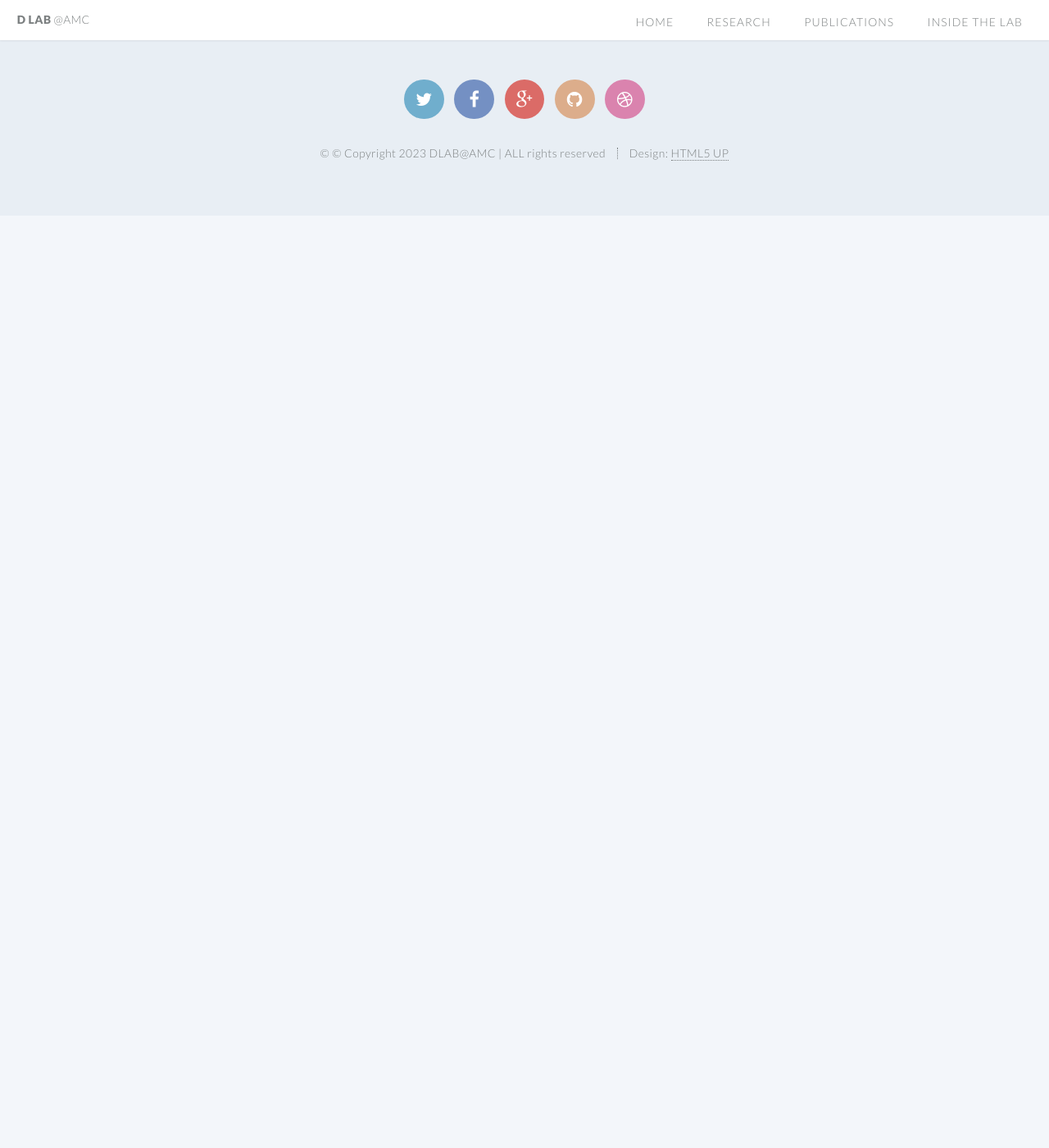
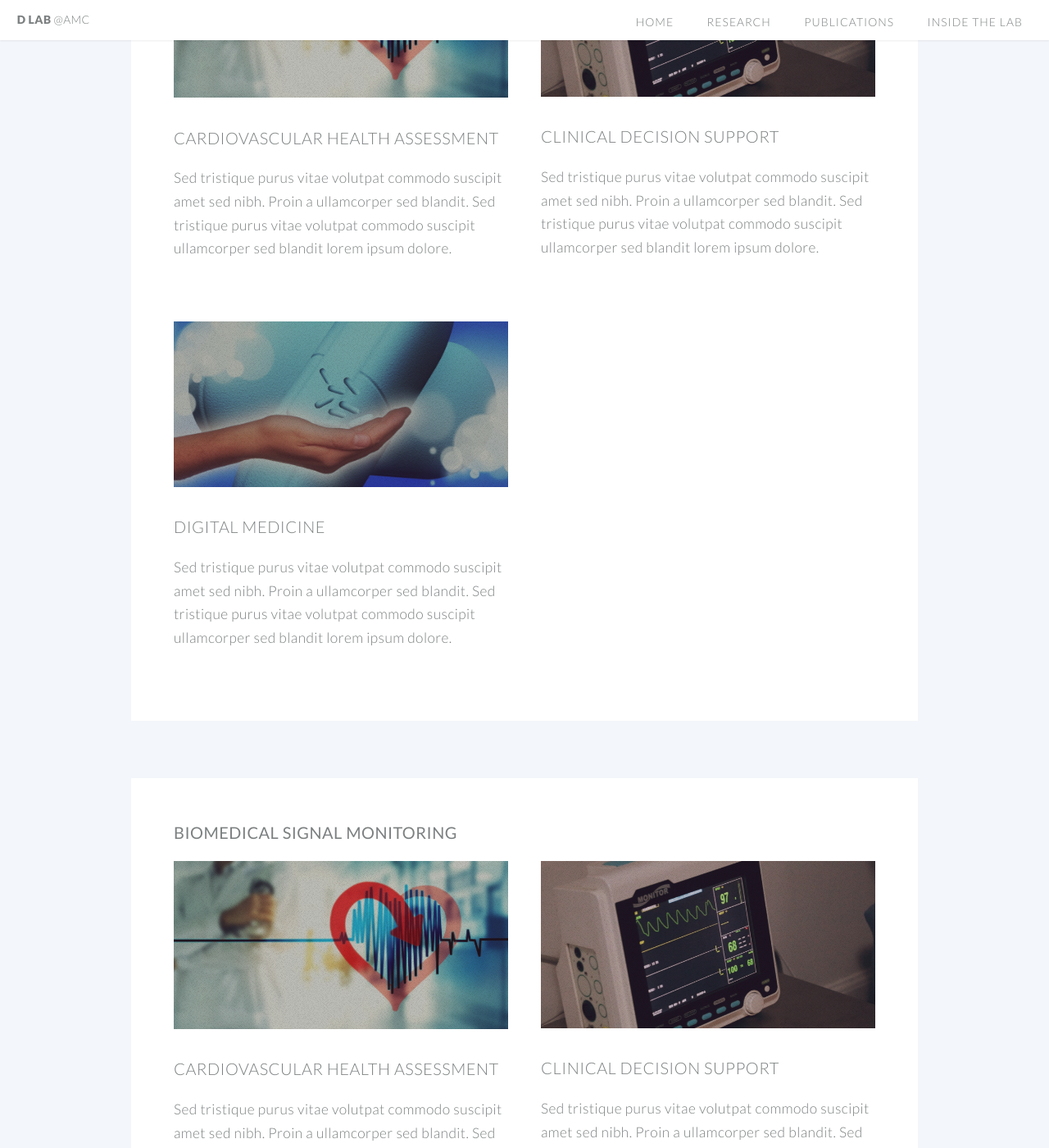
Before and after one commit to ydon1111/ydon1111.github.io, a Jekyll site: the page built from researchTopics.html, in a window 1280 px wide and 1400 px high, scrolled down 2513 px. Shown: the whole window at 82% size. Built offline with Jekyll 4.4.1, drawn with Linux system fonts in a browser that asks for light colours; before the commit the page ends 2776 px from its top, so only the background shows below that; some of the changed text lies outside the part shown.

Commit message:
Research topics 레이아웃작업중

```diff
--- a/publications.html
+++ b/publications.html
@@ -1,12 +1,16 @@
 ---
 layout: default
 ---
+
+
 
 <article id="main">
     <header class="special container">
         <span class="icon fa-mobile"></span>
         <h2>publications</h2>
     </header>
+
+
     <section class="wrapper style4 container">
         <div class="container" data-aos="fade-up">
 
@@ -30,7 +34,5 @@ layout: default
             </div>
 
         </div>
-
-
     </section>
 </article>
--- a/researchTopics.html
+++ b/researchTopics.html
@@ -2,75 +2,55 @@
 layout: default
 ---
 
+<!-- main -->
 <article id="main">
   <header class="special container">
     <span class="icon fa-mobile"></span>
     <h2>Research Topics</h2>
   </header>
-
-
+</article>
+<!-- one -->
+<article id="subject">
   <section class="wrapper style4 container">
-    <h3><strong>  Biomedical Signal Monitoring </strong></h3>
+    <h3><strong> Biomedical Signal Monitoring </strong></h3>
+    <p>Sed tristique purus vitae volutpat commodo suscipit amet sed nibh. Proin a ullamcorper sed
+      blandit. Sed tristique purus vitae volutpat commodo suscipit ullamcorper sed blandit lorem ipsum
+      dolore.</p>
     <div class="row">
 
-      <div class="6u">
-        <section>
-          <a href="index.html">
-            <span class="image featured">
-              <img src="/images/pic01.jpg" alt="" height="200px" style="margin-right: 10px;">
-              <strong></strong>
-            </span>
-          </a>
-          <header>
-            <h5>Biomedical Signal Monitoring
-            </h5>
-          </header>
-          <p>Sed tristique purus vitae volutpat commodo suscipit amet sed nibh. Proin a ullamcorper sed
-            blandit. Sed tristique purus vitae volutpat commodo suscipit ullamcorper sed blandit lorem ipsum
-            dolore.</p>
-        </section>
+      <div class="4u">
+        <a href="#" class="image featured">
+          <img src="/images/pic01.jpg" alt="" height="400px" width="400px">
+        </a>
+        <p text-align: center;>
+          Biomedical Signal Monitoring
+        </p>
       </div>
 
-      <div class="6u">
-        <section>
-          <a href="index.html">
-            <span class="image featured">
-              <img src="/images/pic01.jpg" alt="" height="200px" style="margin-right: 10px;">
-              <strong></strong>
-            </span>
-          </a>
-          <header>
-            <h5>Biomedical Signal Monitoring
-            </h5>
-          </header>
-          <p>Sed tristique purus vitae volutpat commodo suscipit amet sed nibh. Proin a ullamcorper sed
-            blandit. Sed tristique purus vitae volutpat commodo suscipit ullamcorper sed blandit lorem ipsum
-            dolore.</p>
-        </section>
-      </div>
-      <div class="6u">
-        <section>
-          <a href="index.html">
-            <span class="image featured">
-              <img src="/images/pic01.jpg" alt="" height="200px" style="margin-right: 10px;">
-              <strong></strong>
-            </span>
-          </a>
-          <header>
-            <h5>Biomedical Signal Monitoring
-            </h5>
-          </header>
-          <p>Sed tristique purus vitae volutpat commodo suscipit amet sed nibh. Proin a ullamcorper sed
-            blandit. Sed tristique purus vitae volutpat commodo suscipit ullamcorper sed blandit lorem ipsum
-            dolore.</p>
-        </section>
+      <div class="4u">
+        <a href="#" class="image featured">
+          <img src="/images/pic01.jpg" alt="" height="400px" width="400px">
+        </a>
+        <p text-align: center;>
+          Biomedical Signal Monitoring
+        </p>
       </div>
 
+      <div class="4u">
+        <a href="#" class="image featured">
+          <img src="/images/pic01.jpg" alt="" height="400px" width="400px">
+        </a>
+        <p text-align: center;>
+          Biomedical Signal Monitoring
+        </p>
+      </div>
+    </div>
+</article>
 
-    </div>
-
-  </article>
-    <section class="wrapper style4 container">
+<!-- Two -->
+<article id="subject">
+  <section class="wrapper style4 container">
+    <h3><strong> Biomedical Signal Monitoring </strong></h3>
     <div class="row">
       <div class="6u">
 
@@ -120,3 +100,166 @@ layout: default
     </div>
   </section>
 </article>
+
+<!-- Three -->
+<article id="subject">
+  <section class="wrapper style4 container">
+    <h3><strong> Biomedical Signal Monitoring </strong></h3>
+    <div class="row">
+      <div class="6u">
+
+        <section>
+          <a href="#" class="image featured"><img src="images/image3.jpg" alt="" /></a>
+          <header>
+            <h3>Cardiovascular Health Assessment
+            </h3>
+          </header>
+          <p>Sed tristique purus vitae volutpat commodo suscipit amet sed nibh. Proin a ullamcorper sed
+            blandit. Sed tristique purus vitae volutpat commodo suscipit ullamcorper sed blandit lorem ipsum
+            dolore.</p>
+        </section>
+
+      </div>
+
+      <div class="6u">
+
+        <section>
+          <a href="#" class="image featured"><img src="images/image4.jpg" alt="" /></a>
+          <header>
+            <h3>Clinical Decision Support
+            </h3>
+          </header>
+          <p>Sed tristique purus vitae volutpat commodo suscipit amet sed nibh. Proin a ullamcorper sed
+            blandit. Sed tristique purus vitae volutpat commodo suscipit ullamcorper sed blandit lorem ipsum
+            dolore.</p>
+        </section>
+
+      </div>
+    </div>
+    <div class="row">
+      <div class="6u">
+
+        <section>
+          <a href="#" class="image featured"><img src="images/image5.jpg" alt="" /></a>
+          <header>
+            <h3>Digital Medicine
+
+            </h3>
+          </header>
+          <p>Sed tristique purus vitae volutpat commodo suscipit amet sed nibh. Proin a ullamcorper sed
+            blandit. Sed tristique purus vitae volutpat commodo suscipit ullamcorper sed blandit lorem ipsum
+            dolore.</p>
+        </section>
+      </div>
+    </div>
+  </section>
+</article>
+
+<!-- four -->
+<article id="subject">
+  <section class="wrapper style4 container">
+    <h3><strong> Biomedical Signal Monitoring </strong></h3>
+    <div class="row">
+      <div class="6u">
+
+        <section>
+          <a href="#" class="image featured"><img src="images/image3.jpg" alt="" /></a>
+          <header>
+            <h3>Cardiovascular Health Assessment
+            </h3>
+          </header>
+          <p>Sed tristique purus vitae volutpat commodo suscipit amet sed nibh. Proin a ullamcorper sed
+            blandit. Sed tristique purus vitae volutpat commodo suscipit ullamcorper sed blandit lorem ipsum
+            dolore.</p>
+        </section>
+
+      </div>
+
+      <div class="6u">
+
+        <section>
+          <a href="#" class="image featured"><img src="images/image4.jpg" alt="" /></a>
+          <header>
+            <h3>Clinical Decision Support
+            </h3>
+          </header>
+          <p>Sed tristique purus vitae volutpat commodo suscipit amet sed nibh. Proin a ullamcorper sed
+            blandit. Sed tristique purus vitae volutpat commodo suscipit ullamcorper sed blandit lorem ipsum
+            dolore.</p>
+        </section>
+
+      </div>
+    </div>
+    <div class="row">
+      <div class="6u">
+
+        <section>
+          <a href="#" class="image featured"><img src="images/image5.jpg" alt="" /></a>
+          <header>
+            <h3>Digital Medicine
+
+            </h3>
+          </header>
+          <p>Sed tristique purus vitae volutpat commodo suscipit amet sed nibh. Proin a ullamcorper sed
+            blandit. Sed tristique purus vitae volutpat commodo suscipit ullamcorper sed blandit lorem ipsum
+            dolore.</p>
+        </section>
+      </div>
+    </div>
+  </section>
+</article>
+
+
+<!-- five -->
+<article id="subject">
+  <section class="wrapper style4 container">
+    <h3><strong> Biomedical Signal Monitoring </strong></h3>
+    <div class="row">
+      <div class="6u">
+
+        <section>
+          <a href="#" class="image featured"><img src="images/image3.jpg" alt="" /></a>
+          <header>
+            <h3>Cardiovascular Health Assessment
+            </h3>
+          </header>
+          <p>Sed tristique purus vitae volutpat commodo suscipit amet sed nibh. Proin a ullamcorper sed
+            blandit. Sed tristique purus vitae volutpat commodo suscipit ullamcorper sed blandit lorem ipsum
+            dolore.</p>
+        </section>
+
+      </div>
+
+      <div class="6u">
+
+        <section>
+          <a href="#" class="image featured"><img src="images/image4.jpg" alt="" /></a>
+          <header>
+            <h3>Clinical Decision Support
+            </h3>
+          </header>
+          <p>Sed tristique purus vitae volutpat commodo suscipit amet sed nibh. Proin a ullamcorper sed
+            blandit. Sed tristique purus vitae volutpat commodo suscipit ullamcorper sed blandit lorem ipsum
+            dolore.</p>
+        </section>
+
+      </div>
+    </div>
+    <div class="row">
+      <div class="6u">
+
+        <section>
+          <a href="#" class="image featured"><img src="images/image5.jpg" alt="" /></a>
+          <header>
+            <h3>Digital Medicine
+
+            </h3>
+          </header>
+          <p>Sed tristique purus vitae volutpat commodo suscipit amet sed nibh. Proin a ullamcorper sed
+            blandit. Sed tristique purus vitae volutpat commodo suscipit ullamcorper sed blandit lorem ipsum
+            dolore.</p>
+        </section>
+      </div>
+    </div>
+  </section>
+</article>
```
